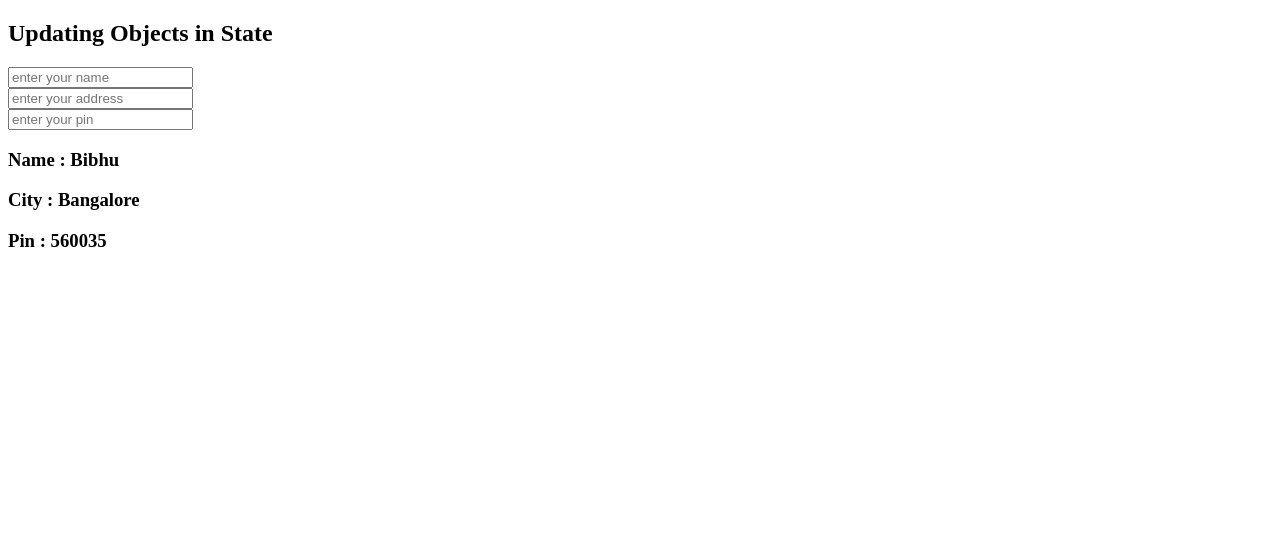
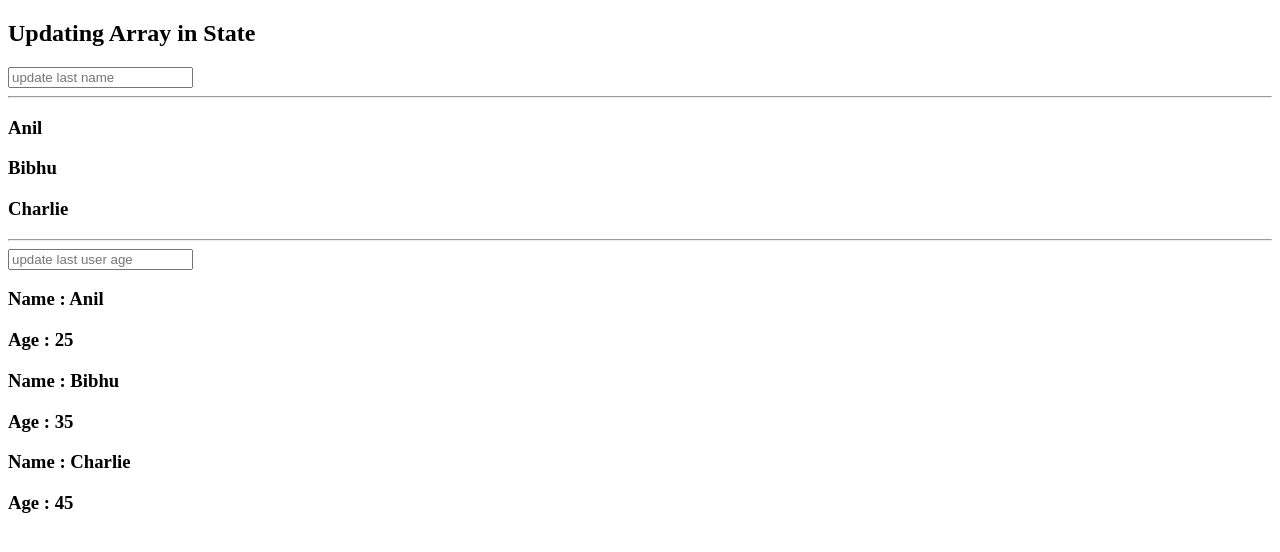
Before and after one commit to bibhusprasad/026_reactjs_tutorial_from_youtube, a React (Vite) app in the folder react-basic/: page / in a window 1280 px wide. Shown: the top 552 px of the page. Built offline with nearby package versions, Linux system fonts and the light colour scheme.

Commit message:
18. Updating Array in React Js

```diff
--- a/react-basic/src/App.jsx
+++ b/react-basic/src/App.jsx
@@ -1,11 +1,12 @@
-import UpdatingObjects from "./UpdatingObjects"
+
+import UpdatingArray from "./UpdatingArray"
 
 function App() {
 
   return (
     <>
       <div>
-        <UpdatingObjects />
+        <UpdatingArray />
       </div>
     </>
   )
--- /dev/null
+++ b/react-basic/src/UpdatingArray.jsx
@@ -0,0 +1,49 @@
+
+import { useState } from "react"
+
+function UpdatingArray() {
+
+  const [data, setData] = useState(['Anil', 'Bibhu', 'Charlie']);
+  const [dataDetails, setDataDetails] = useState([
+    { name: 'Anil', age: 25 },
+    { name: 'Bibhu', age: 35 },
+    { name: 'Charlie', age: 45 }
+  ]);
+
+  const handleUser = (name) => {
+    console.log(name);
+    data[data.length - 1] = name;
+    setData([...data])
+  }
+
+   const handleAge = (age) => {
+    console.log(age);
+    dataDetails[dataDetails.length - 1].age = age;
+    setDataDetails([...dataDetails])
+  }
+
+  return (
+    <div>
+      <h2>Updating Array in State</h2>
+      <input type="text" placeholder="update last name" onChange={(event) => handleUser(event.target.value)}></input><br />
+      <hr />
+      {
+        data.map((item, index) => (
+          <h3 key={index}>{item}</h3>
+        ))
+      }
+      <hr />
+      <input type="text" placeholder="update last user age" onChange={(event) => handleAge(event.target.value)}></input><br />
+      {
+        dataDetails.map((item, index) => (
+          <div key={index}>
+            <h3>Name : {item.name}</h3>
+            <h3>Age : {item.age}</h3>
+          </div>
+        ))
+      }
+    </div>
+  )
+}
+
+export default UpdatingArray;
```
Also changed, not shown: 1 other file (tests, documents, lock files or other folders).
